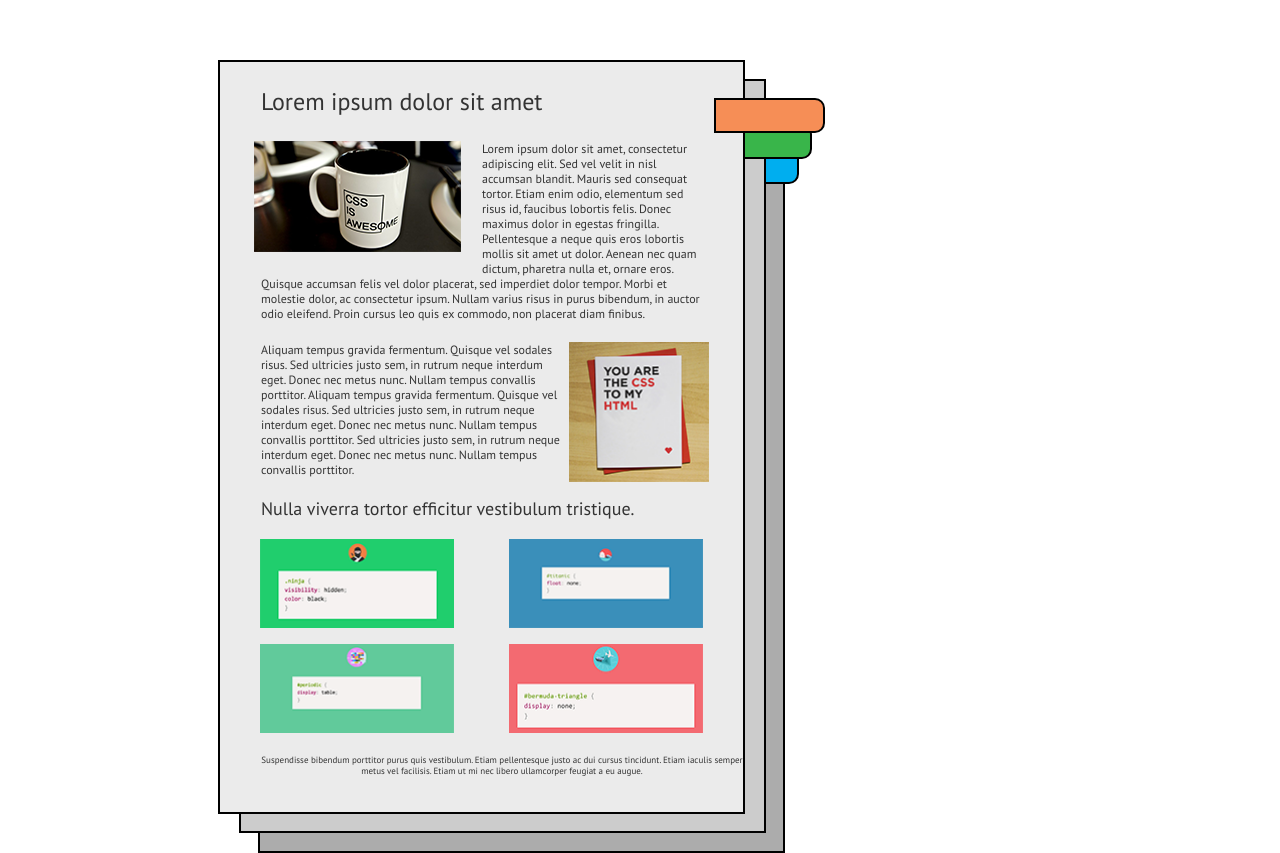
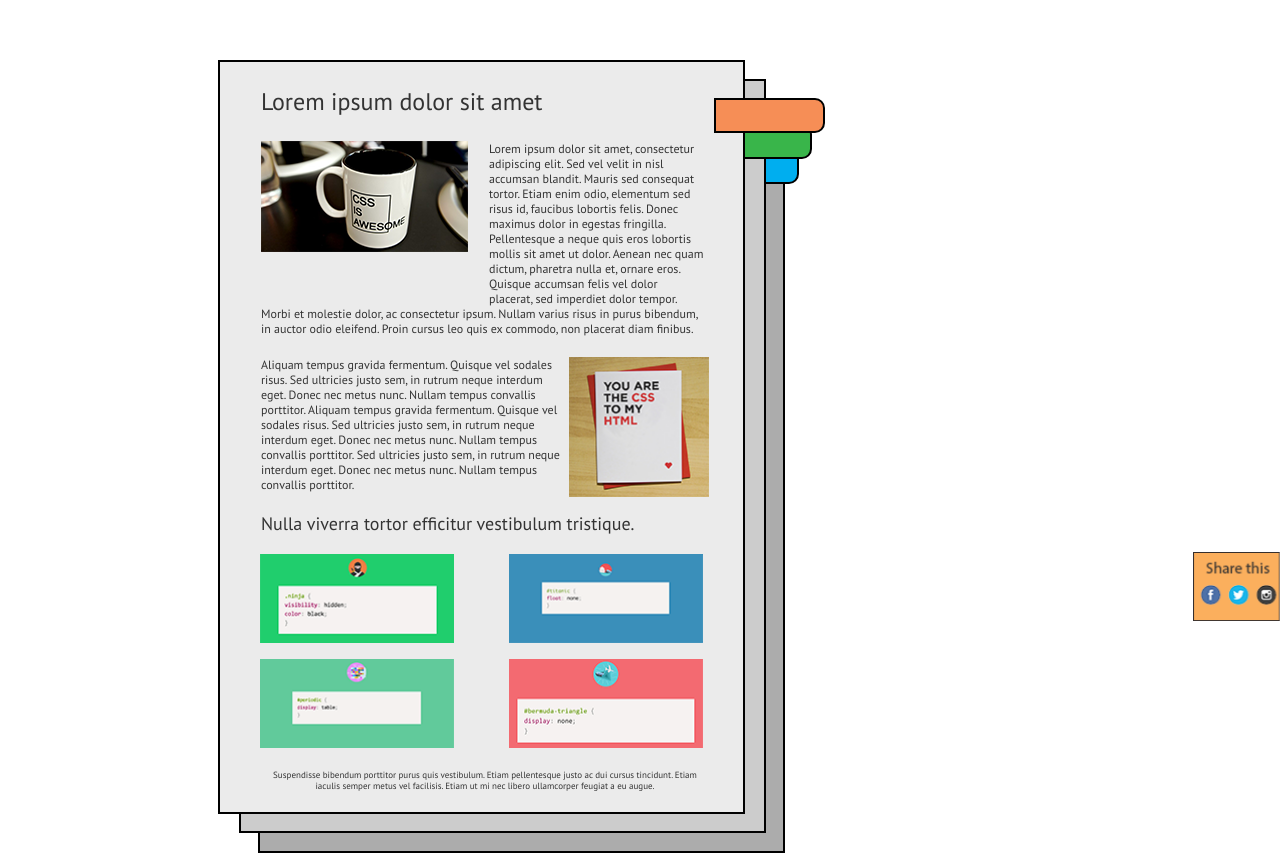
Before and after one commit to AlesyaSA/positionin_and_floats, a plain HTML site: page index.html in a window 1280 px wide. Shown: the part 179-1032 px from the top of the page. Drawn offline with Linux system fonts and the light colour scheme.

Commit message:
positions_and_floats/feachure :share

```diff
--- a/css/style.css
+++ b/css/style.css
@@ -96,9 +96,9 @@ font-weight: 400;
 
 .font3 h1 img {
   float:left;
-  margin-left:34px;
+  margin-left:41px;
   margin-right:21px;
-  margin-bottom: 17px;
+  margin-bottom: 40px;
    border:0;
     max-width: 100%;
 }
@@ -160,10 +160,18 @@ figure:after {
   height: 31px;
 }
 .font3 h4 p {
-
+margin-right: 34px;
   font-family: 'PT Sans';
 color: #333333;
 font-size: 9px;
 font-weight: 400;
 text-align: center;
 }
+h5 figure img{
+  width: 87px;
+height: 69px;
+  position: fixed;
+  right:0;
+  bottom:0;
+
+}
--- a/index.html
+++ b/index.html
@@ -51,7 +51,11 @@
               <h4><p>Suspendisse bibendum porttitor purus quis vestibulum. Etiam pellentesque justo ac dui cursus tincidunt. Etiam iaculis semper metus vel facilisis. Etiam ut mi nec libero ullamcorper feugiat a eu augue.</p></h4>
         </div>
     </div>
-
+    <h5>
+    <figure>
+      <img src="img/share.png">
+    </figure>
+    <h5>
 </body>
 
 </html>
```
Also changed, not shown: img/share.png (added).
